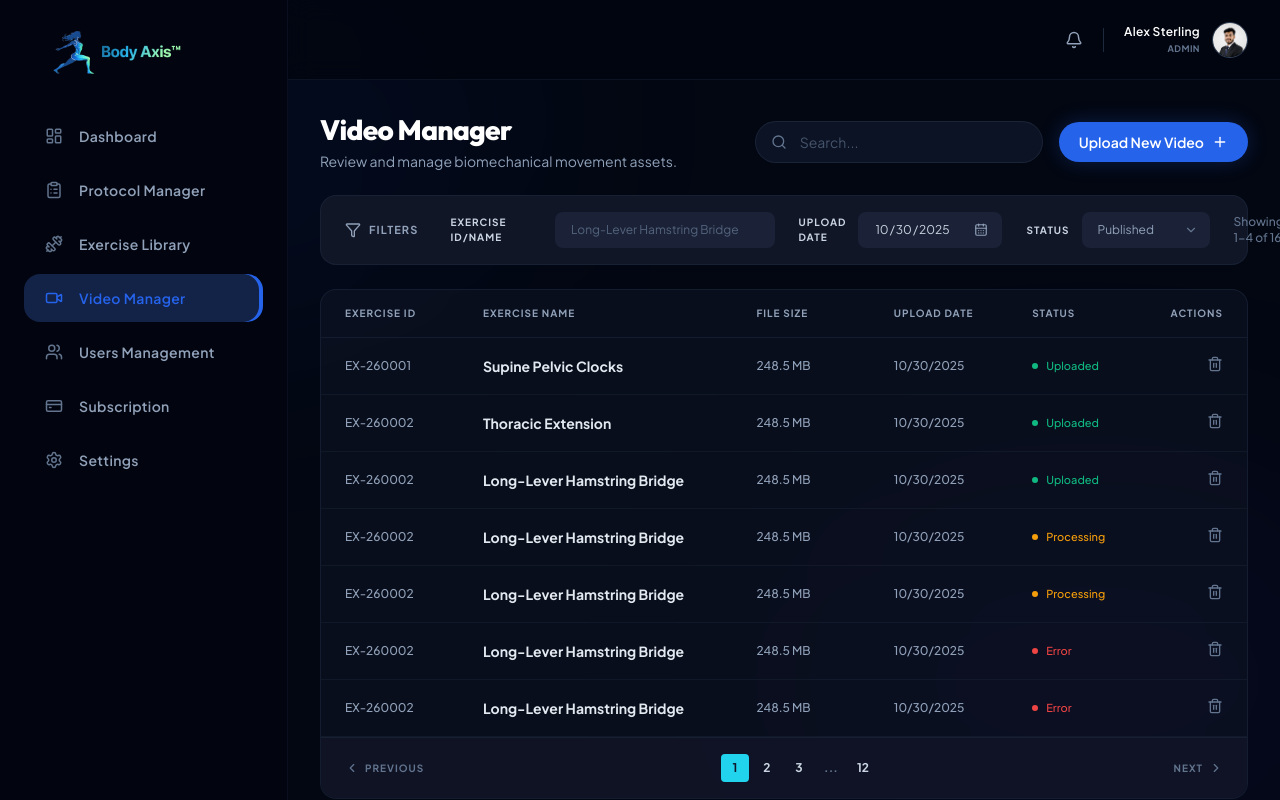
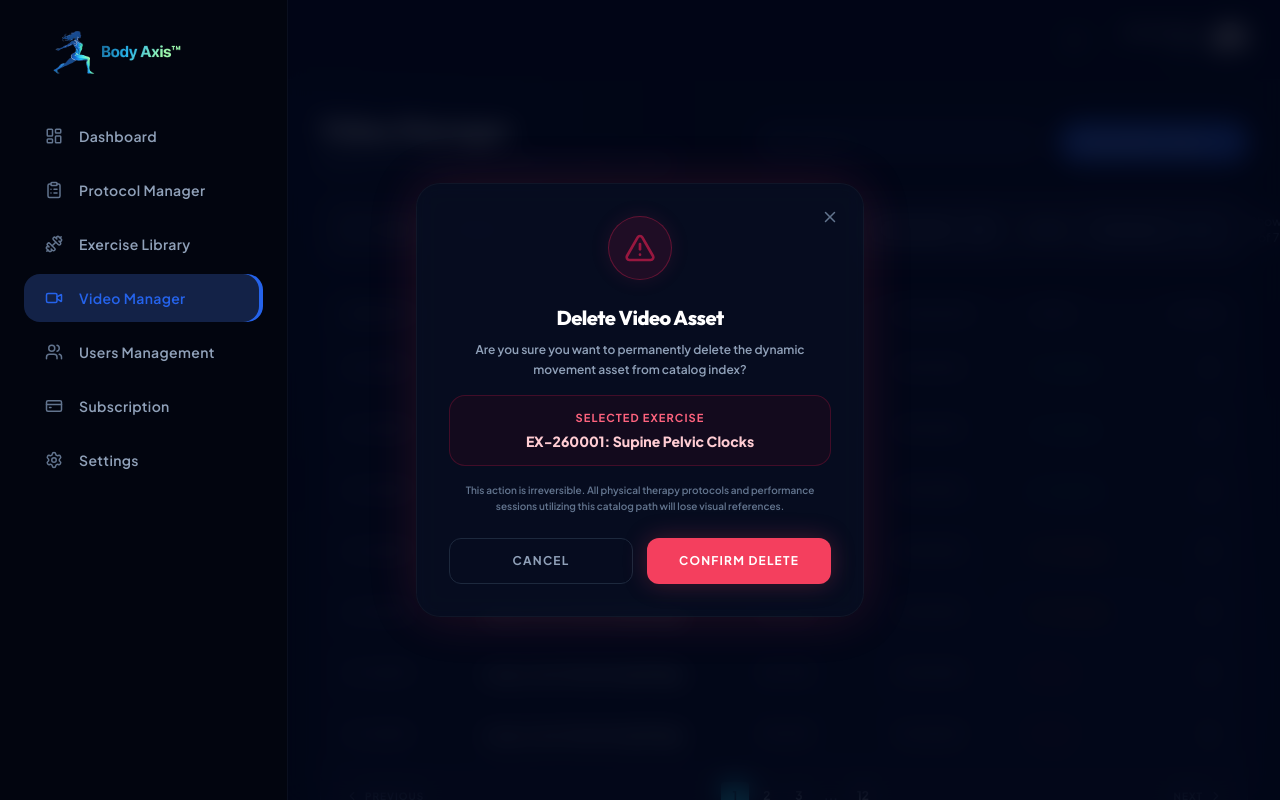
Before and after one commit to jaformia/Body-Axis-Admin-Dashboard, a Next.js app: page /video-manager in a window 1280 px wide. Both pictures are taken after a click on the button 1215 px from the left and 364 px from the top of the page. Built offline with nearby package versions, Linux system fonts and the light colour scheme.

Commit message:
feat: implement interactive real-time video deletion with a premium warning modal confirmation pop-up

```diff
--- a/app/video-manager/page.tsx
+++ b/app/video-manager/page.tsx
@@ -1,8 +1,23 @@
-import { Search, Plus, Filter, CalendarDays, ChevronDown, Trash2, ChevronLeft, ChevronRight } from "lucide-react";
+"use client";
+
+import { useState, useMemo } from "react";
+import {
+  Search, Plus, Filter, CalendarDays, ChevronDown,
+  Trash2, ChevronLeft, ChevronRight, AlertTriangle, X
+} from "lucide-react";
 import Link from "next/link";
 
+interface VideoAsset {
+  id: string;
+  name: string;
+  size: string;
+  date: string;
+  status: "Uploaded" | "Processing" | "Error";
+}
+
 export default function VideoManagerPage() {
-  const videos = [
+  // State for live video catalog
+  const [videos, setVideos] = useState<VideoAsset[]>([
     { id: "EX-260001", name: "Supine Pelvic Clocks", size: "248.5 MB", date: "10/30/2025", status: "Uploaded" },
     { id: "EX-260002", name: "Thoracic Extension", size: "248.5 MB", date: "10/30/2025", status: "Uploaded" },
     { id: "EX-260002", name: "Long-Lever Hamstring Bridge", size: "248.5 MB", date: "10/30/2025", status: "Uploaded" },
@@ -10,10 +25,60 @@ export default function VideoManagerPage() {
     { id: "EX-260002", name: "Long-Lever Hamstring Bridge", size: "248.5 MB", date: "10/30/2025", status: "Processing" },
     { id: "EX-260002", name: "Long-Lever Hamstring Bridge", size: "248.5 MB", date: "10/30/2025", status: "Error" },
     { id: "EX-260002", name: "Long-Lever Hamstring Bridge", size: "248.5 MB", date: "10/30/2025", status: "Error" },
-  ];
+  ]);
+
+  // Reactive search & filter states
+  const [searchQuery, setSearchQuery] = useState("");
+  const [filterText, setFilterText] = useState("");
+  const [statusFilter, setStatusFilter] = useState("All");
+
+  // Deletion Modal states
+  const [isDeleteModalOpen, setIsDeleteModalOpen] = useState(false);
+  const [videoToDelete, setVideoToDelete] = useState<VideoAsset | null>(null);
+  const [isDeleting, setIsDeleting] = useState(false);
+
+  // Live filter computation
+  const filteredVideos = useMemo(() => {
+    return videos.filter((vid) => {
+      const matchesSearch =
+        vid.name.toLowerCase().includes(searchQuery.toLowerCase()) ||
+        vid.id.toLowerCase().includes(searchQuery.toLowerCase());
+
+      const matchesFilterText =
+        vid.name.toLowerCase().includes(filterText.toLowerCase()) ||
+        vid.id.toLowerCase().includes(filterText.toLowerCase());
+
+      const matchesStatus =
+        statusFilter === "All" ||
+        vid.status === statusFilter;
+
+      return matchesSearch && matchesFilterText && matchesStatus;
+    });
+  }, [videos, searchQuery, filterText, statusFilter]);
+
+  // Handler to open delete modal
+  const handleDeleteClick = (video: VideoAsset) => {
+    setVideoToDelete(video);
+    setIsDeleteModalOpen(true);
+  };
+
+  // Handler to confirm delete
+  const handleConfirmDelete = () => {
+    if (!videoToDelete) return;
+    setIsDeleting(true);
+
+    // Simulate brief API network latency
+    setTimeout(() => {
+      setVideos((prev) => prev.filter((v) => v !== videoToDelete));
+      setIsDeleting(false);
+      setIsDeleteModalOpen(false);
+      setVideoToDelete(null);
+    }, 800);
+  };
 
   return (
-    <div className="space-y-6 select-none pb-10">
+    <div className="space-y-6 select-none pb-10 relative">
+
       {/* Page Header */}
       <div className="flex items-center justify-between">
         <div>
@@ -27,6 +92,8 @@ export default function VideoManagerPage() {
             <input
               type="text"
               placeholder="Search..."
+              value={searchQuery}
+              onChange={(e) => setSearchQuery(e.target.value)}
               className="bg-[#0f172a]/80 border border-slate-800/80 text-sm text-slate-200 rounded-full pl-11 pr-4 py-2.5 w-72 focus:outline-none focus:border-[#2563eb]/50 focus:ring-1 focus:ring-[#2563eb]/50 transition-all placeholder:text-slate-600"
             />
           </div>
@@ -50,7 +117,9 @@ export default function VideoManagerPage() {
               <span className="text-[10px] font-bold text-slate-300 uppercase tracking-widest">EXERCISE ID/NAME</span>
               <input
                 type="text"
-                placeholder="Long-Lever Hamstring Bridge"
+                placeholder="Filter by name..."
+                value={filterText}
+                onChange={(e) => setFilterText(e.target.value)}
                 className="bg-[#1b2237] border-none text-xs text-slate-300 rounded-lg px-4 py-2.5 w-64 focus:outline-none focus:ring-1 focus:ring-blue-500/50 placeholder:text-slate-500/80"
               />
             </div>
@@ -70,10 +139,15 @@ export default function VideoManagerPage() {
             <div className="flex items-center gap-3">
               <span className="text-[10px] font-bold text-slate-300 uppercase tracking-widest">STATUS</span>
               <div className="relative">
-                <select className="appearance-none bg-[#1b2237] border-none text-xs text-slate-400 rounded-lg pl-4 pr-9 py-2.5 w-32 focus:outline-none focus:ring-1 focus:ring-blue-500/50">
-                  <option>Published</option>
-                  <option>Processing</option>
-                  <option>Error</option>
+                <select
+                  value={statusFilter}
+                  onChange={(e) => setStatusFilter(e.target.value)}
+                  className="appearance-none bg-[#1b2237] border-none text-xs text-slate-400 rounded-lg pl-4 pr-9 py-2.5 w-36 focus:outline-none focus:ring-1 focus:ring-blue-500/50 cursor-pointer"
+                >
+                  <option value="All">All Statuses</option>
+                  <option value="Uploaded">Uploaded</option>
+                  <option value="Processing">Processing</option>
+                  <option value="Error">Error</option>
                 </select>
                 <ChevronDown className="absolute right-3 top-1/2 -translate-y-1/2 text-slate-500 pointer-events-none" size={14} />
               </div>
@@ -81,13 +155,14 @@ export default function VideoManagerPage() {
           </div>
 
           <div className="text-xs text-slate-500 font-medium pr-2">
-            Showing 1-4 of 16
+            Showing {filteredVideos.length} of {videos.length}
           </div>
         </div>
       </div>
 
       {/* Table Section */}
       <div className="rounded-2xl border border-slate-800/60 overflow-hidden bg-[#111627]/50 mt-4">
+        {filteredVideos.length > 0 ? (
           <table className="w-full text-left border-collapse">
             <thead>
               <tr className="border-b border-slate-800/60">
@@ -100,7 +175,7 @@ export default function VideoManagerPage() {
               </tr>
             </thead>
             <tbody>
-            {videos.map((vid, idx) => (
+              {filteredVideos.map((vid, idx) => (
                 <tr key={idx} className="border-b border-slate-800/40 hover:bg-[#1b2237]/50 transition-colors group">
                   <td className="py-4 px-6 text-xs text-slate-400 font-medium">{vid.id}</td>
                   <td className="py-4 px-6 text-sm text-slate-200 font-bold">{vid.name}</td>
@@ -121,7 +196,10 @@ export default function VideoManagerPage() {
                     </div>
                   </td>
                   <td className="py-4 px-6 text-right">
-                  <button className="text-slate-500 hover:text-slate-300 transition-colors cursor-pointer">
+                    <button
+                      onClick={() => handleDeleteClick(vid)}
+                      className="text-slate-500 hover:text-rose-400 hover:scale-110 transition-all p-1.5 rounded-lg hover:bg-rose-500/10 cursor-pointer"
+                    >
                       <Trash2 size={16} />
                     </button>
                   </td>
@@ -129,6 +207,13 @@ export default function VideoManagerPage() {
               ))}
             </tbody>
           </table>
+        ) : (
+          <div className="py-20 text-center flex flex-col items-center justify-center">
+            <AlertTriangle className="text-slate-600 mb-4" size={32} />
+            <p className="text-sm text-slate-400 font-bold">No video assets found matching filters</p>
+            <p className="text-xs text-slate-600 mt-1">Try refining your search keyword or status filters above.</p>
+          </div>
+        )}
 
         {/* Pagination */}
         <div className="px-6 py-4 flex items-center justify-between border-t border-slate-800/60 bg-[#111627]/80">
@@ -151,6 +236,72 @@ export default function VideoManagerPage() {
           </button>
         </div>
       </div>
+
+      {/* Delete Video Warning Overlay Modal */}
+      {isDeleteModalOpen && videoToDelete && (
+        <div className="fixed inset-0 z-50 flex items-center justify-center p-4 bg-slate-950/85 backdrop-blur-md transition-all duration-300 animate-in fade-in">
+          <div
+            onClick={(e) => e.stopPropagation()}
+            className="glass-card border border-rose-500/30 bg-[#0f111a]/95 rounded-3xl p-8 max-w-md w-full relative shadow-[0_0_50px_rgba(244,63,94,0.15)] animate-in fade-in zoom-in-95 duration-200"
+          >
+            {/* Close Cross Icon */}
+            <button
+              onClick={() => setIsDeleteModalOpen(false)}
+              className="absolute top-5 right-5 text-slate-500 hover:text-white p-1 rounded-lg hover:bg-slate-900 transition-colors cursor-pointer"
+            >
+              <X size={18} />
+            </button>
+
+            {/* Glowing Icon block */}
+            <div className="flex flex-col items-center text-center">
+              <div className="w-16 h-16 rounded-full bg-rose-500/10 border border-rose-500/30 flex items-center justify-center mb-6 shadow-[0_0_20px_rgba(244,63,94,0.1)]">
+                <AlertTriangle size={32} className="text-rose-500 animate-pulse" />
+              </div>
+
+              {/* Title & Desc */}
+              <h3 className="text-xl font-extrabold text-white tracking-tight font-display">Delete Video Asset</h3>
+              <p className="text-xs text-slate-400 mt-2 leading-relaxed font-semibold">
+                Are you sure you want to permanently delete the dynamic movement asset from catalog index?
+              </p>
+
+              {/* Targeted Item Preview Block */}
+              <div className="w-full mt-4 bg-rose-950/20 rounded-2xl border border-rose-500/20 py-3.5 px-4">
+                <span className="text-[11px] font-bold text-rose-400 block uppercase tracking-widest">Selected Exercise</span>
+                <span className="text-sm font-extrabold text-rose-200 mt-1 block truncate">
+                  {videoToDelete.id}: {videoToDelete.name}
+                </span>
+              </div>
+
+              <p className="text-[10px] text-slate-500 mt-4 leading-relaxed font-semibold">
+                This action is irreversible. All physical therapy protocols and performance sessions utilizing this catalog path will lose visual references.
+              </p>
+
+              {/* Actions Footer */}
+              <div className="w-full mt-6 grid grid-cols-2 gap-3.5">
+                <button
+                  onClick={() => setIsDeleteModalOpen(false)}
+                  className="w-full bg-transparent border border-slate-800 hover:bg-slate-900 text-slate-400 hover:text-white font-bold text-xs uppercase tracking-widest py-3.5 rounded-xl transition-all duration-200 cursor-pointer"
+                >
+                  Cancel
+                </button>
+                <button
+                  onClick={handleConfirmDelete}
+                  disabled={isDeleting}
+                  className="w-full bg-[#f43f5e] hover:bg-rose-500 text-white font-bold text-xs uppercase tracking-widest py-3.5 rounded-xl shadow-[0_0_25px_rgba(244,63,94,0.25)] hover:shadow-[0_0_30px_rgba(244,63,94,0.4)] disabled:opacity-40 disabled:pointer-events-none transition-all duration-200 flex items-center justify-center gap-1.5 cursor-pointer"
+                >
+                  {isDeleting ? (
+                    <span className="w-4 h-4 border-2 border-white/30 border-t-white rounded-full animate-spin" />
+                  ) : (
+                    <span>Confirm Delete</span>
+                  )}
+                </button>
+              </div>
+
+            </div>
+          </div>
+        </div>
+      )}
+
     </div>
   );
 }
```
Lines whose indentation alone changed are shown as unchanged.
